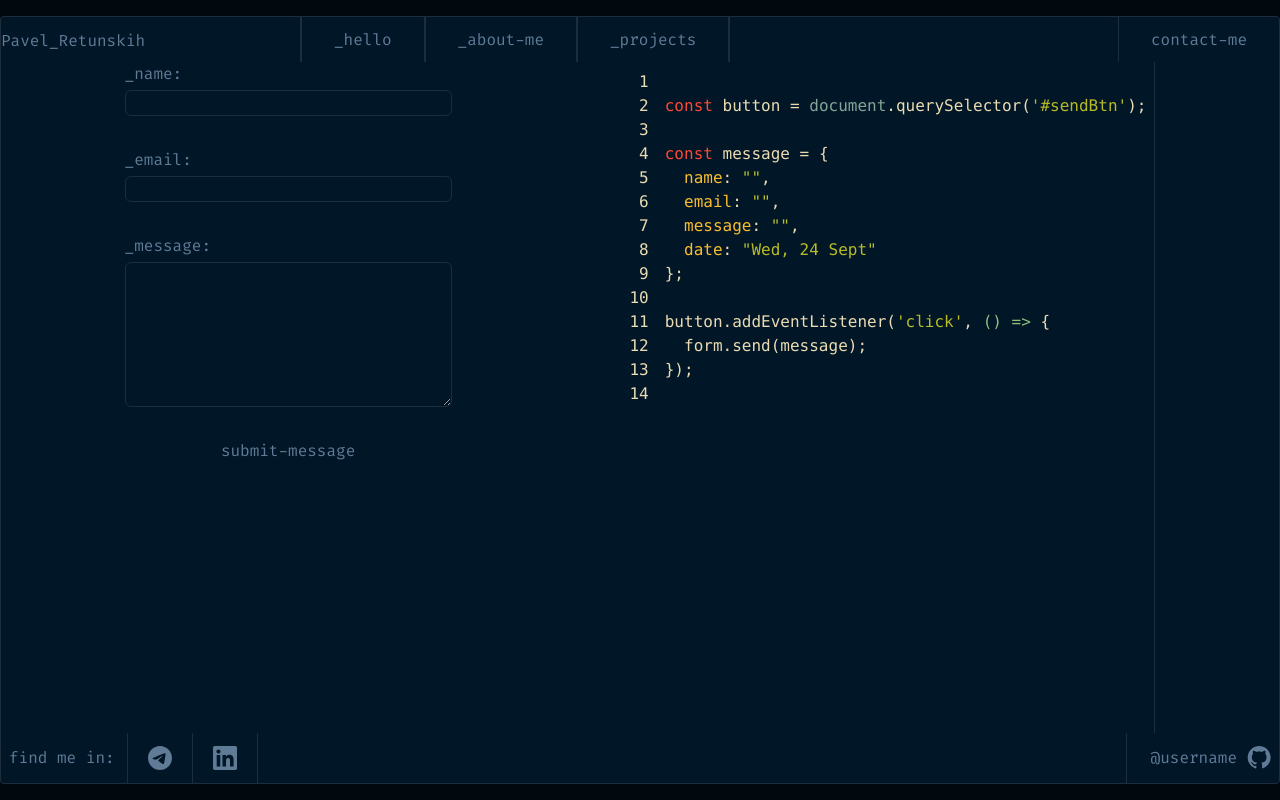
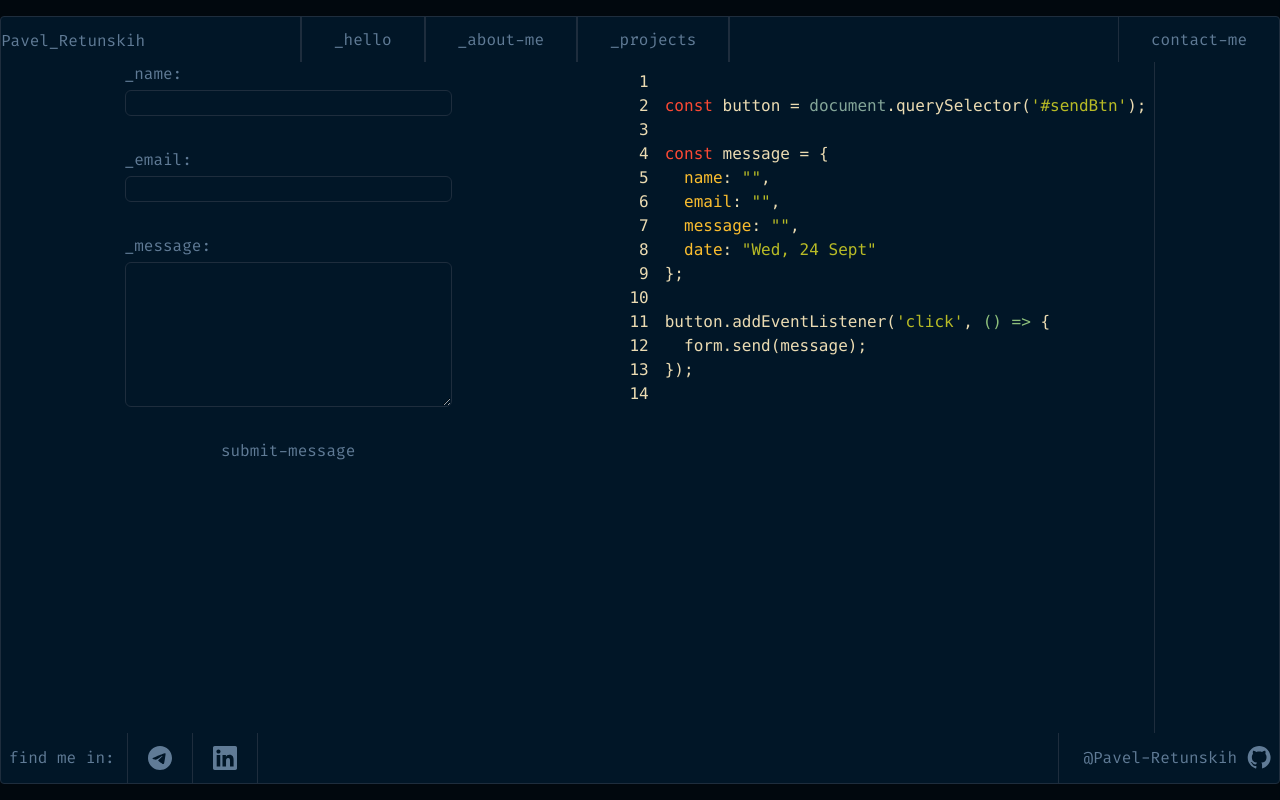
Before and after one commit to Pavel-Retunskih/portfolionext, a Next.js app: page /contact_me in a window 1280 px wide. Built offline with nearby package versions, Linux system fonts and the light colour scheme.

Commit message:
fix: add links to the buttons

```diff
--- a/src/widgets/Footer/Footer.tsx
+++ b/src/widgets/Footer/Footer.tsx
@@ -2,6 +2,7 @@ import GithubIcon from "@/assets/svg/GithubIcon";
 import TelegramIcon from "@/assets/svg/TelegramIcon";
 import LinkedInIcon from "@/assets/svg/LinkedInIcon";
 import {memo} from "react";
+import Link from "next/link";
 
 export const Footer = memo(() => {
 
@@ -11,19 +12,26 @@ export const Footer = memo(() => {
           <p className={'max-w-[189px] text-nowrap'}>find me in:</p>
           <div className={'flex h-full'}>
             <div className={'flex items-center px-5 border-x h-full border-x-lines'}>
-              <TelegramIcon className={'hover:text-secondary-white'}/>
+              <Link href={'https://t.me/mimik_z'} target={'_blank'}>
+                <TelegramIcon className={'hover:text-secondary-white'}/>
+              </Link>
             </div>
             <div className={'flex items-center px-5 border-r h-full border-r-lines'}>
-              <LinkedInIcon className={'hover:text-secondary-white'}/>
+              <Link href={'https://www.linkedin.com/in/pavel-retunskih-5b7ba0179/'} target={'_blank'}>
+                <LinkedInIcon className={'hover:text-secondary-white'}/>
+              </Link>
+
             </div>
           </div>
 
 
         </div>
         <div className={'flex h-full items-center border-l border-l-lines pl-6 gap-2.5'}>
-          <span className={'hidden md:block'}>@username</span>
+          <span className={'hidden md:block'}>@Pavel-Retunskih</span>
           <div>
-            <GithubIcon className={'hover:text-secondary-white'}/>
+            <Link href={'https://github.com/Pavel-Retunskih'} target={'_blank'}>
+              <GithubIcon className={'hover:text-secondary-white'}/>
+            </Link>
           </div>
 
         </div>
```
